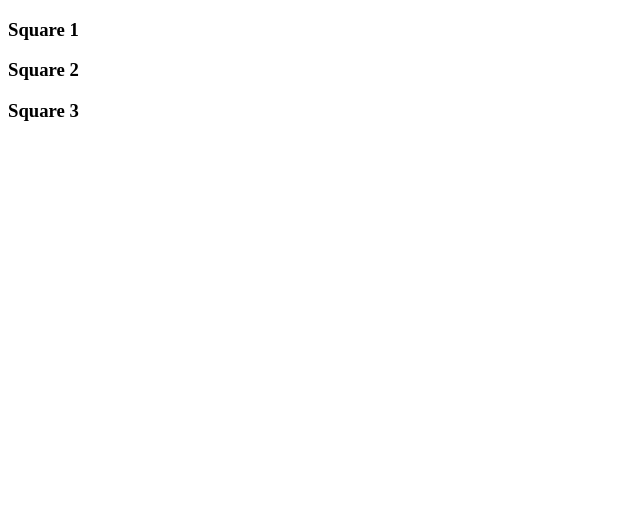
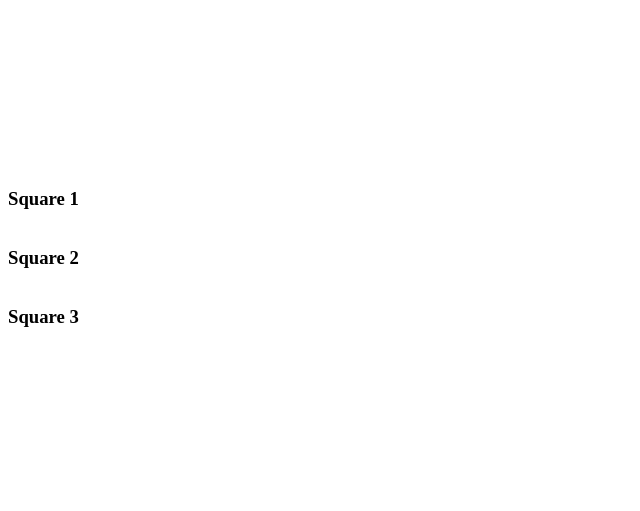
Before and after one commit to grantkee/MergeConflict-Practice, a plain HTML site: page index.html in a window 1280 px wide. Shown: the whole page, without its empty margins (0-640 px from the left). Drawn offline with Linux system fonts and the light colour scheme.

Commit message:
creating merge conflict

```diff
--- a/index.html
+++ b/index.html
@@ -4,17 +4,20 @@
     <meta charset="UTF-8">
     <meta name="viewport" content="width=device-width, initial-scale=1.0">
     <meta http-equiv="X-UA-Compatible" content="ie=edge">
+    <link rel="stylesheet" href="./style.css">
     <title>Document</title>
 </head>
 <body>
-    <div class="Square1">
+    <div class="center">
+    <div class="Square">
         <h3>Square 1</h3>
     </div>
-    <div class="Square2">
+    <div class="Square">
         <h3>Square 2</h3>
     </div>
-    <div class="Sqaure 3">
+    <div class="Square">
         <h3>Square 3</h3>
+    </div>
     </div>
 </body>
 </html>
--- /dev/null
+++ b/style.css
@@ -0,0 +1,8 @@
+.center {
+    display: flex;
+    flex-direction: column;
+    align-content: center;
+    justify-content: center;
+    width: 500px;
+    height: 500px;
+}
```
